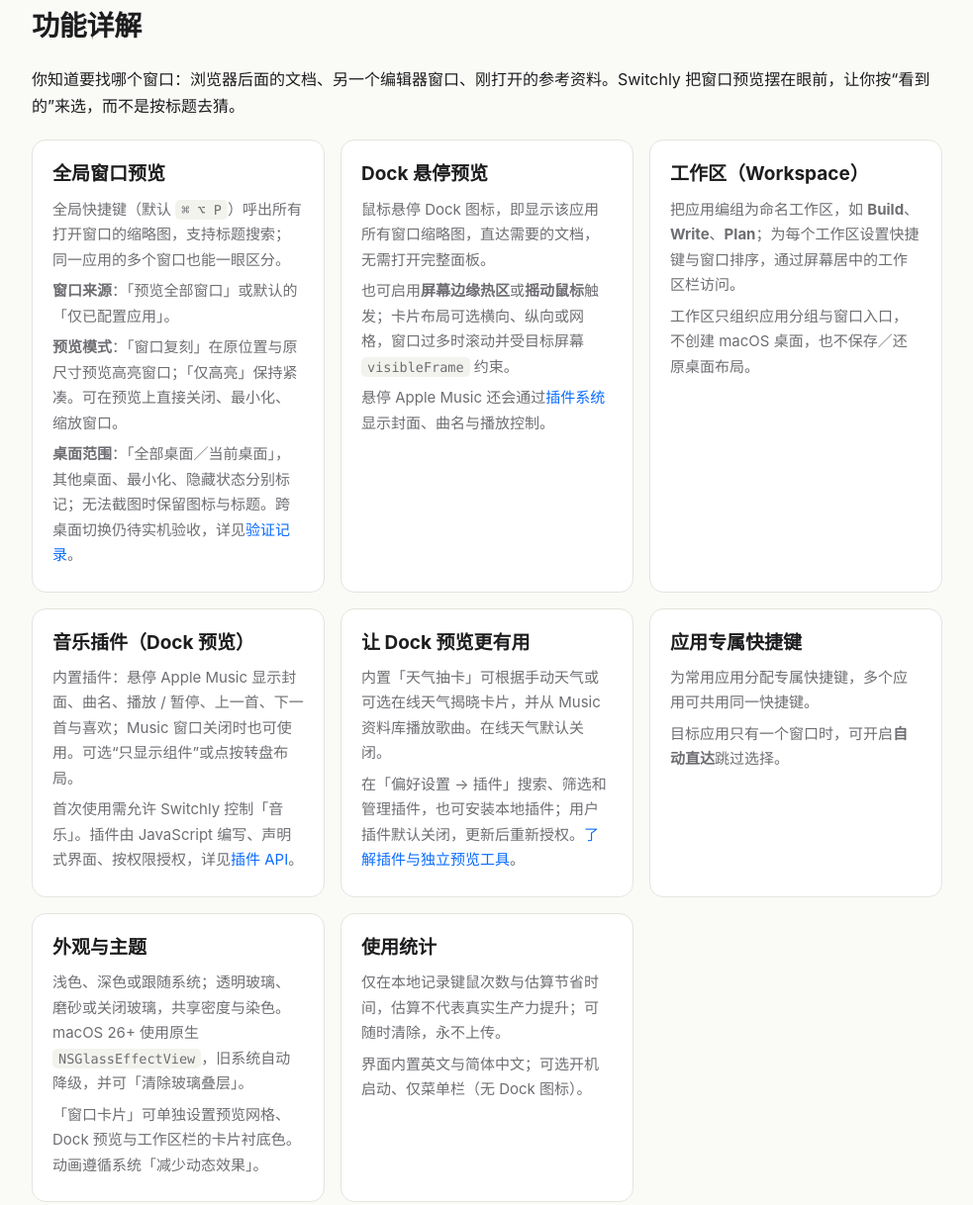
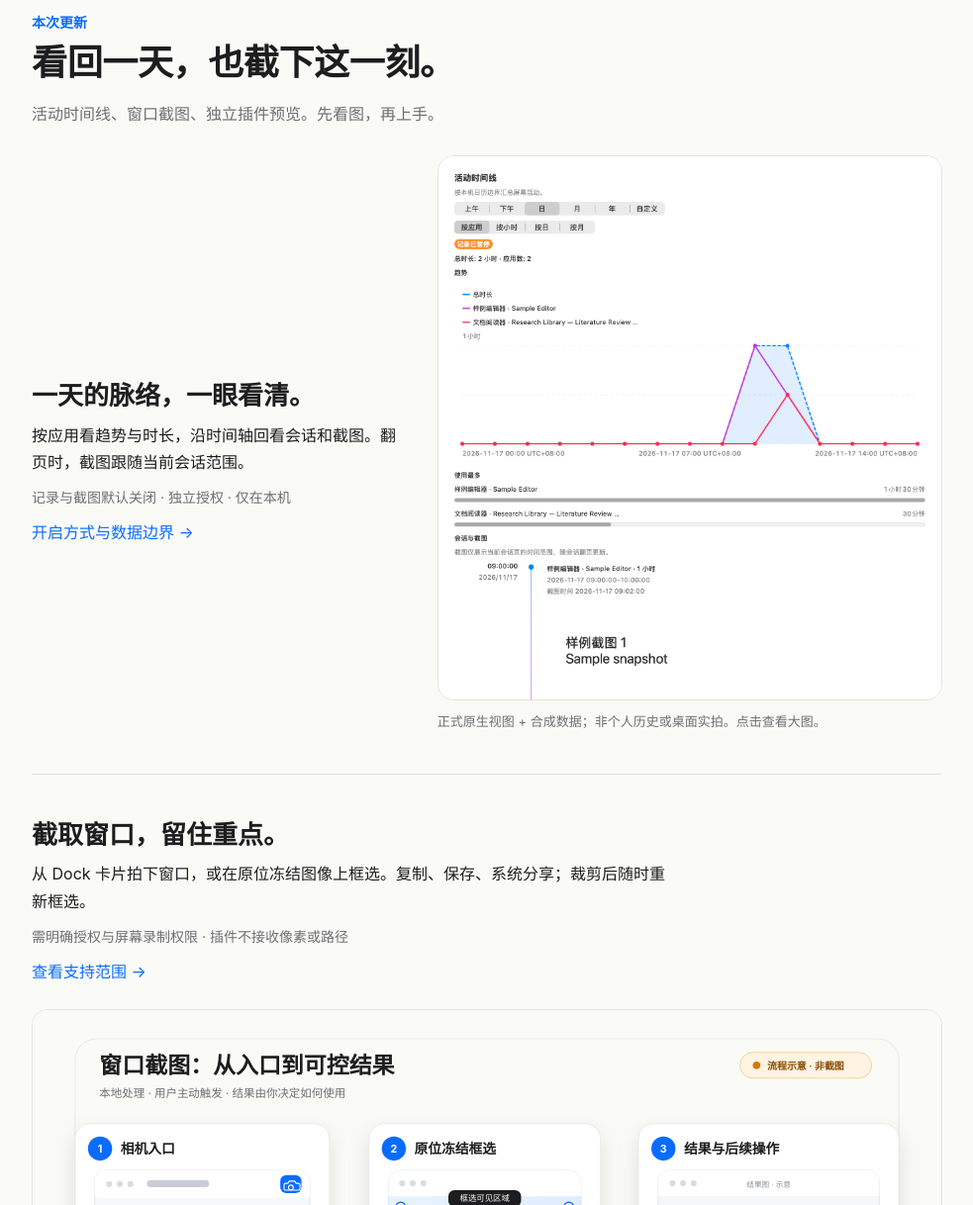
Before and after one commit to leungingit/switchly, a plain HTML site: page Website/index.html in a window 1280 px wide. Shown: the part 1244-2462 px from the top of the page at 99% size, without its empty margins (148-1131 px from the left). Drawn offline with Linux system fonts and the light colour scheme; files whose address does not match are found by name.

Commit message:
docs: 更新新增功能图文展示并提升至 1.4.0 (#36)
Co-authored-by: Switchly Contributors <Kathent@users.noreply.github.com>

```diff
--- a/Website/index.html
+++ b/Website/index.html
@@ -4,14 +4,14 @@
 <meta charset="utf-8">
 <meta name="viewport" content="width=device-width,initial-scale=1">
 <title>Switchly — 看得见的窗口切换 · macOS 菜单栏工具</title>
-<meta name="description" content="Switchly 是完全本地运行的 macOS 菜单栏窗口预览与切换工具：全局预览、Dock 悬停预览、工作区、九宫格桌面与 Dock 预览插件系统。">
+<meta name="description" content="Switchly 是完全本地运行的 macOS 菜单栏窗口预览与切换工具：全局预览、Dock 悬停预览、工作区、九宫格桌面、窗口截图与本地活动时间线。">
 <link rel="icon" href="images/app-icon.png">
 <link rel="stylesheet" href="style.css">
 </head>
 <body>
 <header class="nav"><div>
   <b>Switchly</b>
-  <a href="#features">功能</a><a href="#grid">九宫格桌面</a><a href="#start">快速开始</a><a href="#privacy">隐私</a>
+  <a href="#new">新增功能</a><a href="#features">功能</a><a href="#grid">九宫格桌面</a><a href="#start">快速开始</a><a href="#privacy">隐私</a>
   <a href="plugins.html">插件 API</a>
   <a href="https://github.com/leungingit/switchly">GitHub</a>
 </div></header>
@@ -58,37 +58,44 @@
 </script>
 
 
-<h2 id="features">功能详解</h2>
-<p>你知道要找哪个窗口：浏览器后面的文档、另一个编辑器窗口、刚打开的参考资料。Switchly 把窗口预览摆在眼前，让你按“看到的”来选，而不是按标题去猜。</p>
+<section id="new" class="showcase" aria-labelledby="new-title">
+<p class="eyebrow">本次更新</p>
+<h2 id="new-title">看回一天，也截下这一刻。</h2>
+<p class="intro">活动时间线、窗口截图、独立插件预览。先看图，再上手。</p>
+<article class="feature-story activity-story">
+  <div class="story-copy"><h3>一天的脉络，一眼看清。</h3>
+    <p>按应用看趋势与时长，沿时间轴回看会话和截图。翻页时，截图跟随当前会话范围。</p>
+    <p class="feature-meta">记录与截图默认关闭 · 独立授权 · 仅在本机</p>
+    <a href="https://github.com/leungingit/switchly/blob/main/docs/plugins/activity-timeline-plan.md">开启方式与数据边界 →</a>
+  </div>
+  <figure><a href="images/shots/activity.png"><img src="images/shots/activity.png" width="1520" height="1640" loading="lazy" alt="活动时间线原生样例：按应用着色的趋势、时长排行和会话截图"></a><figcaption>正式原生视图 + 合成数据；非个人历史或桌面实拍。点击查看大图。</figcaption></figure>
+</article>
+<article class="feature-story">
+  <div class="story-copy"><h3>截取窗口，留住重点。</h3>
+    <p>从 Dock 卡片拍下窗口，或在原位冻结图像上框选。复制、保存、系统分享；裁剪后随时重新框选。</p>
+    <p class="feature-meta">需明确授权与屏幕录制权限 · 插件不接收像素或路径</p>
+    <a href="https://github.com/leungingit/switchly/blob/main/docs/reviews/window-capture-validation-2026-11-11.md">查看支持范围 →</a>
+  </div>
+  <figure><a href="images/shots/capture-flow.svg"><img src="images/shots/capture-flow.svg" width="1200" height="650" loading="lazy" alt="窗口截图流程示意：相机入口、原位冻结框选、复制保存与重新框选"></a><figcaption>功能流程示意，非产品截图；点击查看大图。标注由系统「预览」完成，保存关闭后显式重读。</figcaption></figure>
+</article>
+<article class="feature-story">
+  <div class="story-copy"><h3>插件开发，先在样例里试。</h3>
+    <p>独立预览复用正式 Runtime 与渲染器。场景驱动交互，导出截图与报告，比较视觉基线。</p>
+    <p class="feature-meta">本地工具 · 尚未发布 npm · 后台路线已测 arm64 / macOS 27.2</p>
+    <a href="plugins.html">插件 API 与开发入口 →</a>
+  </div>
+  <figure><a href="images/shots/preview-flow.svg"><img src="images/shots/preview-flow.svg" width="1200" height="650" loading="lazy" alt="独立插件预览示意：合成场景经过正式运行时，导出图像、界面树、动作和报告"></a><figcaption>工具流程示意，点击查看大图。后台截图仍需图形会话与屏幕录制授权，不代替真实 Dock 和跨屏验收。</figcaption></figure>
+</article>
+</section>
 
+<h2 id="features">顺手的窗口入口</h2>
 <div class="grid">
-  <div class="card"><h3>全局窗口预览</h3>
-    <p>全局快捷键（默认 <code>⌘ ⌥ P</code>）呼出所有打开窗口的缩略图，支持标题搜索；同一应用的多个窗口也能一眼区分。</p>
-    <p><b>窗口来源</b>：「预览全部窗口」或默认的「仅已配置应用」。</p>
-    <p><b>预览模式</b>：「窗口复刻」在原位置与原尺寸预览高亮窗口；「仅高亮」保持紧凑。可在预览上直接关闭、最小化、缩放窗口。</p>
-    <p><b>桌面范围</b>：「全部桌面／当前桌面」，其他桌面、最小化、隐藏状态分别标记；无法截图时保留图标与标题。跨桌面切换仍待实机验收，详见<a href="https://github.com/leungingit/switchly/blob/main/docs/reviews/all-spaces-window-preview.md">验证记录</a>。</p></div>
-  <div class="card"><h3>Dock 悬停预览</h3>
-    <p>鼠标悬停 Dock 图标，即显示该应用所有窗口缩略图，直达需要的文档，无需打开完整面板。</p>
-    <p>也可启用<b>屏幕边缘热区</b>或<b>摇动鼠标</b>触发；卡片布局可选横向、纵向或网格，窗口过多时滚动并受目标屏幕 <code>visibleFrame</code> 约束。</p>
-    <p>悬停 Apple Music 还会通过<a href="plugins.html">插件系统</a>显示封面、曲名与播放控制。</p></div>
-  <div class="card"><h3>工作区（Workspace）</h3>
-    <p>把应用编组为命名工作区，如 <b>Build</b>、<b>Write</b>、<b>Plan</b>；为每个工作区设置快捷键与窗口排序，通过屏幕居中的工作区栏访问。</p>
-    <p>工作区只组织应用分组与窗口入口，不创建 macOS 桌面，也不保存／还原桌面布局。</p></div>
-  <div class="card"><h3>音乐插件（Dock 预览）</h3>
-    <p>内置插件：悬停 Apple Music 显示封面、曲名、播放 / 暂停、上一首、下一首与喜欢；Music 窗口关闭时也可使用。可选“只显示组件”或点按转盘布局。</p>
-    <p>首次使用需允许 Switchly 控制「音乐」。插件由 JavaScript 编写、声明式界面、按权限授权，详见<a href="plugins.html">插件 API</a>。</p></div>
-  <div class="card"><h3>让 Dock 预览更有用</h3>
-    <p>内置「天气抽卡」可根据手动天气或可选在线天气揭晓卡片，并从 Music 资料库播放歌曲。在线天气默认关闭。</p>
-    <p>在「偏好设置 → 插件」搜索、筛选和管理插件，也可安装本地插件；用户插件默认关闭，更新后重新授权。<a href="plugins.html">了解插件与独立预览工具</a>。</p></div>
-  <div class="card"><h3>应用专属快捷键</h3>
-    <p>为常用应用分配专属快捷键，多个应用可共用同一快捷键。</p>
-    <p>目标应用只有一个窗口时，可开启<b>自动直达</b>跳过选择。</p></div>
-  <div class="card"><h3>外观与主题</h3>
-    <p>浅色、深色或跟随系统；透明玻璃、磨砂或关闭玻璃，共享密度与染色。macOS 26+ 使用原生 <code>NSGlassEffectView</code>，旧系统自动降级，并可「清除玻璃叠层」。</p>
-    <p>「窗口卡片」可单独设置预览网格、Dock 预览与工作区栏的卡片衬底色。动画遵循系统「减少动态效果」。</p></div>
-  <div class="card"><h3>使用统计</h3>
-    <p>仅在本地记录键鼠次数与估算节省时间，估算不代表真实生产力提升；可随时清除，永不上传。</p>
-    <p>界面内置英文与简体中文；可选开机启动、仅菜单栏（无 Dock 图标）。</p></div>
+  <div class="card"><h3>全局窗口预览</h3><p><code>⌘ ⌥ P</code> 展开缩略图，搜索并切换；支持全部／当前桌面、原位窗口复刻。跨桌面切换仍待实机验收。</p></div>
+  <div class="card"><h3>Dock 悬停预览</h3><p>悬停看窗口，横排、竖排或网格；可选边缘热区与摇动鼠标触发。</p></div>
+  <div class="card"><h3>工作区</h3><p>把应用编为 Build / Write / Plan，用快捷键进入。组织窗口入口，不改动系统桌面。</p></div>
+  <div class="card"><h3>音乐与天气抽卡</h3><p>封面、3D 点按转盘与播放控制；翻卡听歌。在线天气可选，默认关闭。</p></div>
+  <div class="card"><h3>原生外观</h3><p>浅色、深色、跟随系统；透明、磨砂或关闭玻璃。支持减少动态效果。</p></div>
+  <div class="card"><h3>本地插件与统计</h3><p>搜索和管理插件，安装本地包；查看键鼠计数与估算节省时间，可随时清除。</p></div>
 </div>
 
 <h2 id="grid">九宫格桌面：所有桌面一眼看全</h2>
--- a/Website/style.css
+++ b/Website/style.css
@@ -41,3 +41,19 @@ footer{border-top:1px solid var(--line);text-align:center;color:var(--mut);paddi
 .cap{text-align:center;color:var(--mut);font-size:13px;margin:12px 0 0}
 @media(prefers-reduced-motion:reduce){.shot,.pick{transition:none}}
 @media(max-width:600px){.pick span{font-size:11px}.shot figcaption b{font-size:17px}.shot figcaption{font-size:13px;padding:10px 14px 30px}}
+
+/* 新增功能以原生样例和流程图为主，正文只保留用途与启用边界。 */
+.showcase{scroll-margin-top:90px;margin-top:64px}
+.eyebrow{color:var(--acc);font-size:14px;font-weight:600;margin:0}
+.showcase h2{margin-top:6px;font-size:36px;line-height:1.25}
+.intro{color:var(--mut);margin-bottom:28px}
+.feature-story{scroll-margin-top:110px;margin:24px 0 44px;border-bottom:1px solid var(--line);padding-bottom:32px}
+.story-copy{max-width:650px}.story-copy h3{font-size:26px;line-height:1.3}
+.story-copy p{margin:10px 0}.feature-meta{font-size:14px;color:var(--mut)}
+.feature-story figure{margin:24px 0 0}.feature-story img{display:block;width:100%;height:auto;border:1px solid var(--line);border-radius:16px;background:#fff}
+.feature-story figcaption{font-size:13px;color:var(--mut);margin:10px 0}
+.activity-story{display:grid;grid-template-columns:1fr 1.35fr;gap:32px;align-items:center}
+.activity-story figure{margin-top:0}
+a:focus-visible,button:focus-visible{outline:3px solid var(--acc);outline-offset:4px}
+@media(max-width:600px){.activity-story{grid-template-columns:1fr;gap:10px}.showcase h2{font-size:28px}.story-copy h3{font-size:23px}.nav div{gap:12px}.feature-story{margin-bottom:28px}}
+@media(prefers-reduced-motion:reduce){html{scroll-behavior:auto}}
```
Also changed, not shown: README.zh-CN.md (+17 -9 lines), docs/reviews/release-1.4.0-showcase-2026-11-17.md (added, +30 -0 lines), CHANGELOG.md, README.md, Website/images/shots/activity.png (added), Website/images/shots/capture-flow.svg (added), Website/images/shots/preview-flow.svg (added), docs/assets/images/README.md, 1 other file.
